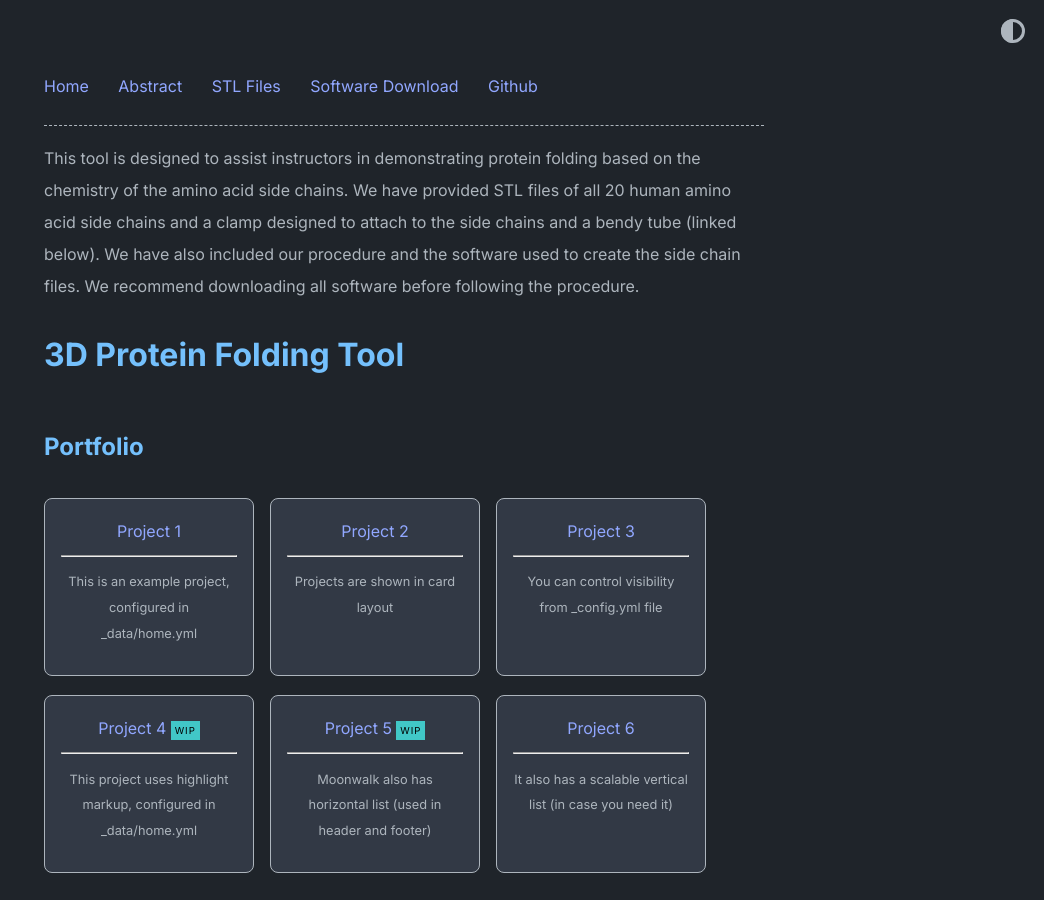
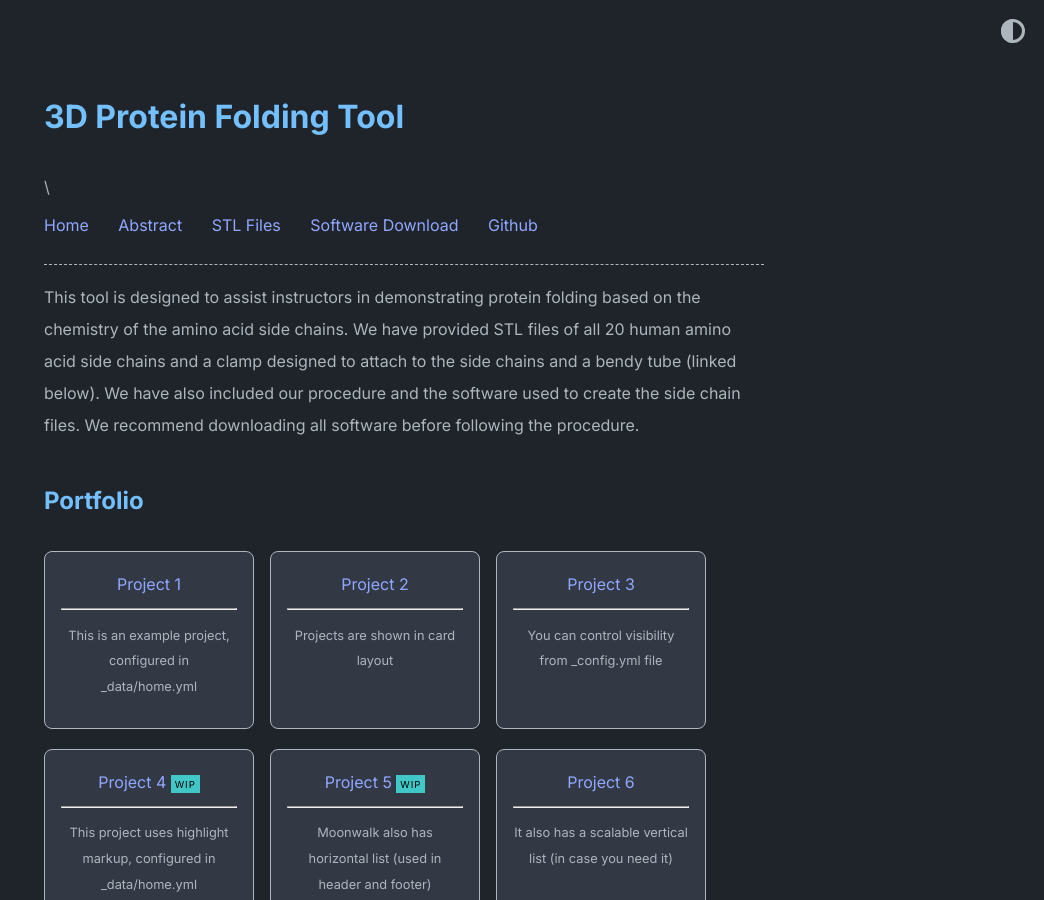
Before and after one commit to KatESaeed/3D-Protein-Folding-Tool-Website, a Jekyll site: the page built from index.md, in a window 1280 px wide and 900 px high. Shown: the whole window, without its empty margins (236-1280 px from the left). Built offline with Jekyll 4.4.1, drawn with Linux system fonts in a browser that asks for light colours.

Commit message:
Update home.html

```diff
--- a/_layouts/home.html
+++ b/_layouts/home.html
@@ -3,6 +3,7 @@ layout: default
 ---
 
 <header>
+    <h1>{{ site.title }}</h1>\
 {% if site.theme_config.show_navbar == true %}
   {% include horizontal_list.html collection=site.data.home.navbar_entries %}
   <div class="dashed"></div>
@@ -12,7 +13,6 @@ layout: default
   {% if site.theme_config.show_description == true %}
     <p>{{ site.description }}</p>
   {% endif %}
-  <h1>{{ site.title }}</h1>
 </header>
 
 {{ content }}
```
